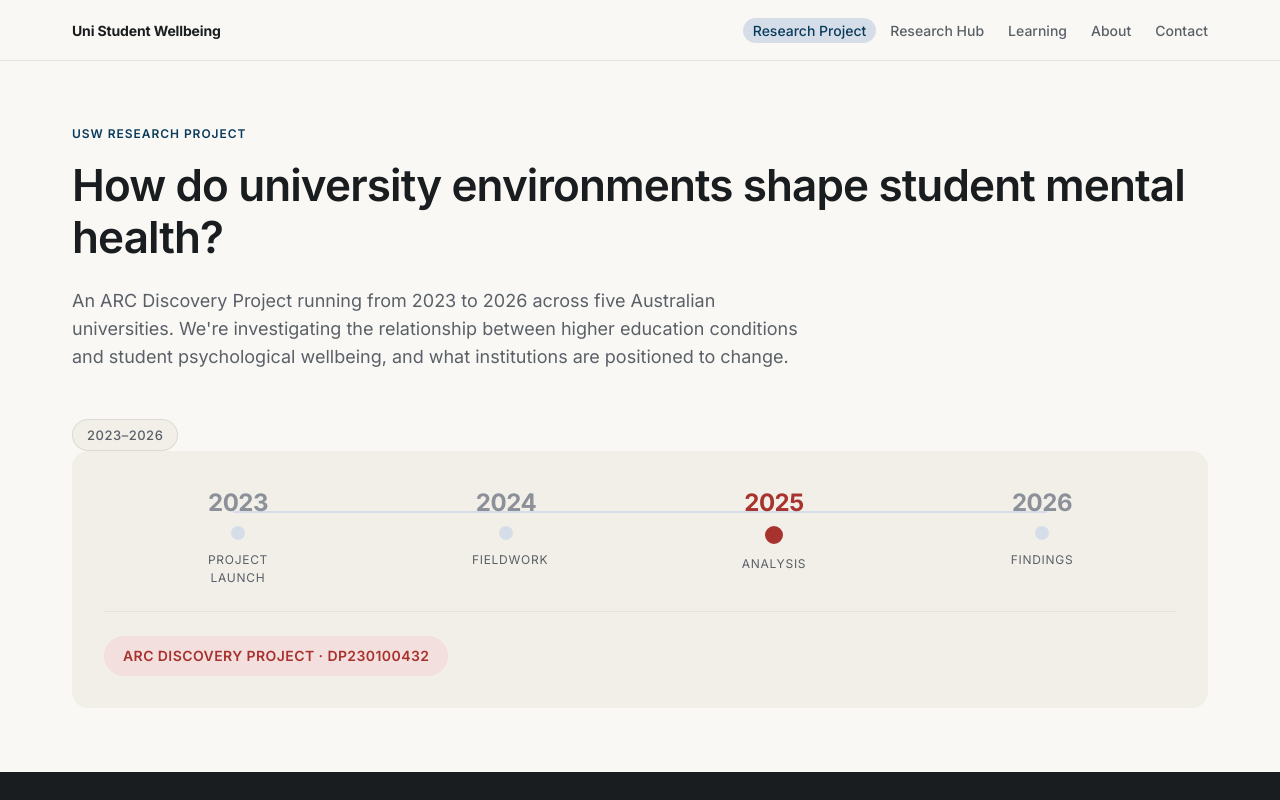
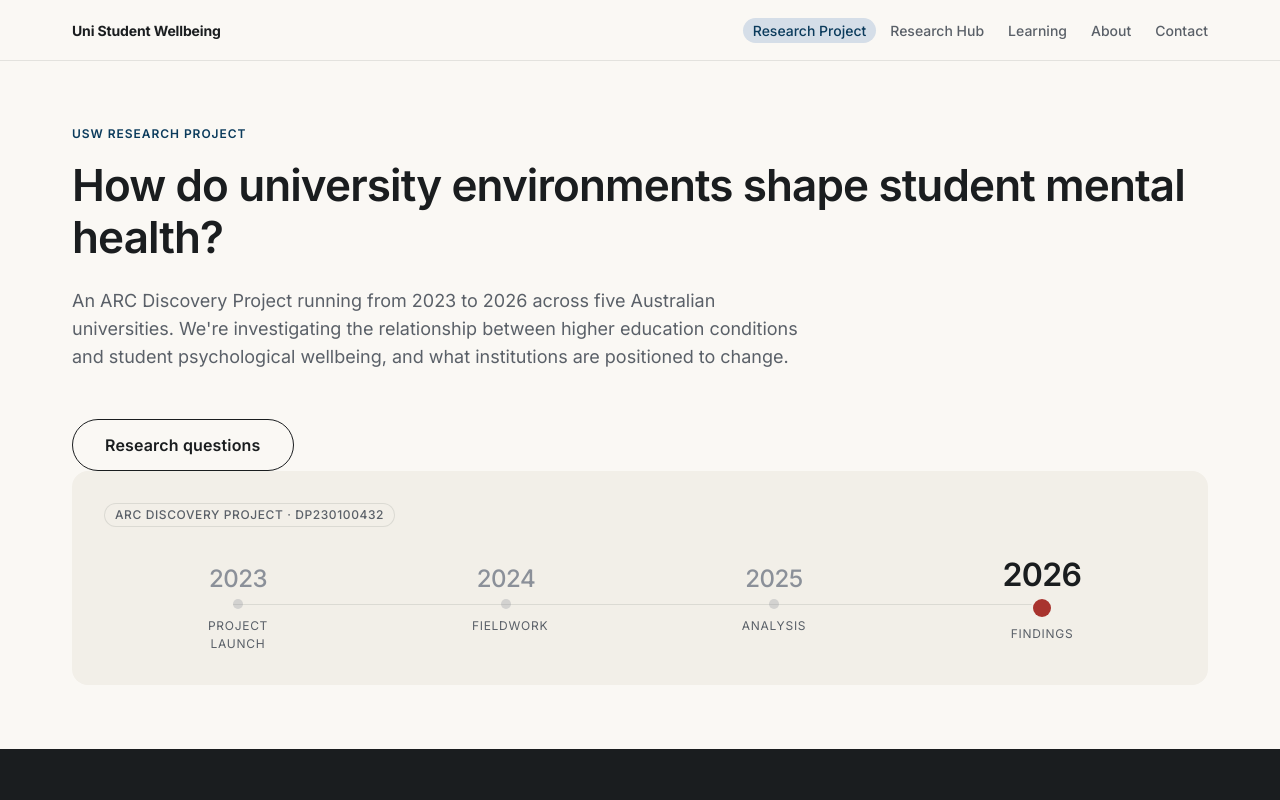
Before and after one commit to plentygoodstudio/uni-student-wellbeing-concept, a plain HTML site: page research-project.html in a window 1280 px wide. Shown: the top 800 px of the page. Drawn offline with Linux system fonts and the light colour scheme.

Commit message:
Fix timeline-bar: year accuracy, accent restraint, layout cleanup
- JS calculates current year via new Date().getFullYear() and applies
  timeline-bar-item--current dynamically; no hardcoded active class
- Active year: --color-ink charcoal, weight 600, 32px (vs 24px inactive);
  min-height on year spans ensures dots stay horizontally aligned
- Active dot: accent red preserved as the sole red moment; 18px with
  2px bg-soft separation ring; inactive dots 10px at 30% ink-soft opacity
- Connecting line: 1px var(--color-rule) instead of 2px primary-container
- ARC chip: moved above track row as quiet meta (chip-soft chip--sm);
  grant divider and blush chip-accent removed
- Removed redundant 2023-2026 pill from hero-actions; replaced with
  Research questions anchor button pointing to #questions section

Co-Authored-By: Claude Sonnet 4.6 <noreply@anthropic.com>

```diff
--- a/research-project.html
+++ b/research-project.html
@@ -46,36 +46,36 @@
           An ARC Discovery Project running from 2023 to 2026 across five Australian universities. We're investigating the relationship between higher education conditions and student psychological wellbeing, and what institutions are positioned to change.
         </p>
         <div class="hero-actions">
-          <span class="chip chip-soft">2023–2026</span>
+          <a href="#questions" class="btn btn-outlined btn--lg">Research questions</a>
         </div>
       </div>
 
       <div class="hero-right" aria-hidden="true">
         <div class="timeline-bar">
+          <div class="timeline-bar-meta">
+            <span class="chip chip-soft chip--sm">ARC Discovery Project · DP230100432</span>
+          </div>
           <div class="timeline-bar-track-row">
-            <div class="timeline-bar-item">
+            <div class="timeline-bar-item" data-year="2023">
               <span class="timeline-bar-year">2023</span>
               <div class="timeline-bar-dot"></div>
               <span class="timeline-bar-label">Project launch</span>
             </div>
-            <div class="timeline-bar-item">
+            <div class="timeline-bar-item" data-year="2024">
               <span class="timeline-bar-year">2024</span>
               <div class="timeline-bar-dot"></div>
               <span class="timeline-bar-label">Fieldwork</span>
             </div>
-            <div class="timeline-bar-item timeline-bar-item--current">
+            <div class="timeline-bar-item" data-year="2025">
               <span class="timeline-bar-year">2025</span>
               <div class="timeline-bar-dot"></div>
               <span class="timeline-bar-label">Analysis</span>
             </div>
-            <div class="timeline-bar-item">
+            <div class="timeline-bar-item" data-year="2026">
               <span class="timeline-bar-year">2026</span>
               <div class="timeline-bar-dot"></div>
               <span class="timeline-bar-label">Findings</span>
             </div>
-          </div>
-          <div class="timeline-bar-grant">
-            <span class="chip chip-accent chip--lg">ARC Discovery Project · DP230100432</span>
           </div>
         </div>
       </div>
@@ -84,7 +84,7 @@
   </section>
 
   <!-- ── Research questions ────────────────────────────── -->
-  <section class="section section--dark" aria-labelledby="questions-heading">
+  <section id="questions" class="section section--dark" aria-labelledby="questions-heading">
     <div class="container">
       <header class="section-header">
         <span class="overline">What we're investigating</span>
@@ -386,5 +386,13 @@
 </footer>
 
 <script src="scripts/nav.js"></script>
+<script>
+  (function () {
+    var year = String(new Date().getFullYear());
+    document.querySelectorAll('.timeline-bar-item[data-year]').forEach(function (el) {
+      el.classList.toggle('timeline-bar-item--current', el.dataset.year === year);
+    });
+  })();
+</script>
 </body>
 </html>
--- a/styles/components.css
+++ b/styles/components.css
@@ -2454,6 +2454,16 @@
   background-color: var(--color-bg-soft);
   border-radius: var(--radius-xl);
   width: 100%;
+  display: flex;
+  flex-direction: column;
+  gap: var(--stack-sm);
+}
+
+/* Quiet meta label — sits above the track row */
+.timeline-bar-meta {
+  display: flex;
+  gap: var(--stack-sm);
+  flex-wrap: wrap;
 }
 
 .timeline-bar-track-row {
@@ -2461,17 +2471,18 @@
   grid-template-columns: repeat(4, 1fr);
   position: relative;
   padding-top: var(--stack-xs);
-  margin-bottom: var(--stack-md);
-}
-
+}
+
+/* Connecting line: 1px rule-color, sits behind dots */
 .timeline-bar-track-row::before {
   content: '';
   position: absolute;
-  top: 28px;
+  /* top = padding-top(8) + year min-height(40) + gap(8) + inactive-dot-radius(5) */
+  top: calc(var(--stack-xs) + 2.5rem + var(--stack-xs) + 5px);
   left: 12%;
   right: 12%;
-  height: 2px;
-  background-color: var(--color-primary-container);
+  height: 1px;
+  background-color: var(--color-rule);
   z-index: 0;
 }
 
@@ -2485,20 +2496,24 @@
   z-index: 1;
 }
 
+/* Year: fixed min-height so all dots align regardless of font-size */
 .timeline-bar-year {
-  font-size: var(--text-headline-md);
-  font-weight: 700;
+  font-size: var(--text-headline-md);   /* 24px inactive */
+  font-weight: 500;
   color: var(--color-ink-soft);
   letter-spacing: -0.02em;
   line-height: 1;
-}
-
+  min-height: 2.5rem;       /* 40px — keeps dots on the same horizontal */
+  display: flex;
+  align-items: flex-end;    /* text hugs the bottom, dots stay aligned */
+}
+
+/* Inactive dots: small, muted */
 .timeline-bar-dot {
-  width: 20px;
-  height: 20px;
+  width: 10px;
+  height: 10px;
   border-radius: 50%;
-  background-color: var(--color-primary-container);
-  border: 3px solid var(--color-bg-soft);
+  background-color: rgba(139, 144, 153, 0.30);   /* ink-soft at 30% */
   flex-shrink: 0;
 }
 
@@ -2510,23 +2525,19 @@
   max-width: 9ch;
 }
 
+/* Active year: charcoal, heavier, larger — no red */
 .timeline-bar-item--current .timeline-bar-year {
-  color: var(--color-accent);
-}
-
+  font-size: var(--text-headline-lg);   /* 32px — visibly larger */
+  font-weight: 600;
+  color: var(--color-ink);
+}
+
+/* Active dot: the ONE accent-red moment + white separation ring */
 .timeline-bar-item--current .timeline-bar-dot {
+  width: 18px;
+  height: 18px;
   background-color: var(--color-accent);
-  width: 24px;
-  height: 24px;
-  border-width: 3px;
-}
-
-.timeline-bar-grant {
-  padding-top: var(--stack-md);
-  border-top: 1px solid rgba(10, 22, 40, 0.06);
-  display: flex;
-  gap: var(--stack-sm);
-  flex-wrap: wrap;
+  box-shadow: 0 0 0 2px var(--color-bg-soft);
 }
 
 
```
